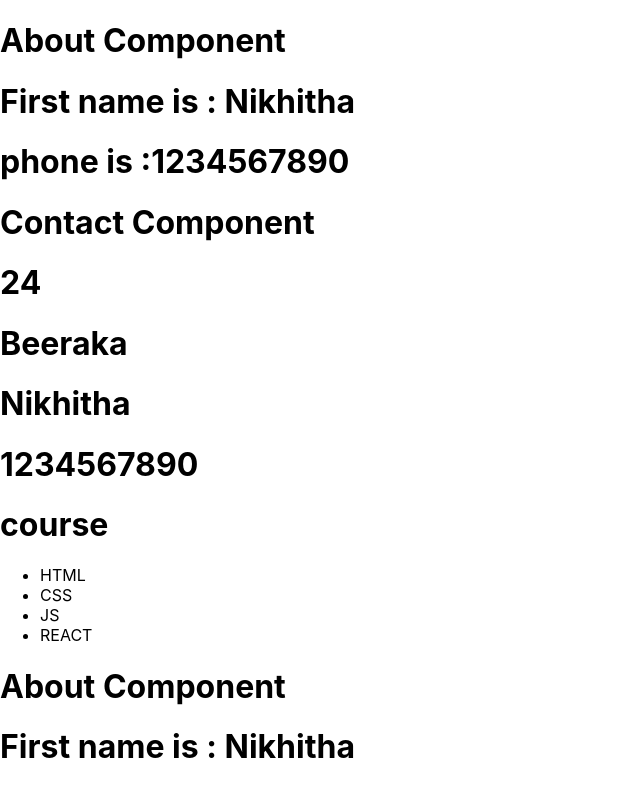
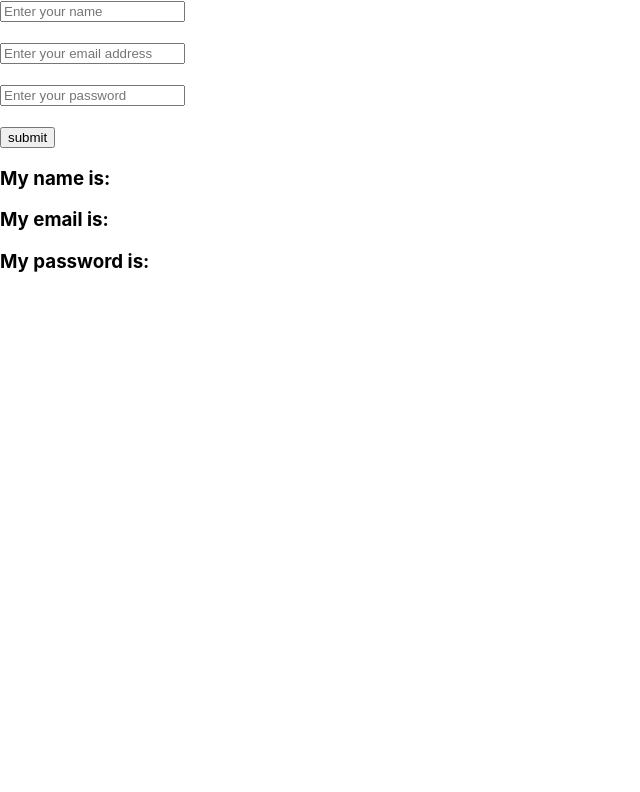
Before and after one commit to nikhitha2000/CUVETTE, a React (Create React App) app in the folder REACT/mayx/: page / in a window 1280 px wide. Shown: the top 792 px of the page, without its empty margins (0-640 px from the left). Built offline with nearby package versions, Linux system fonts and the light colour scheme.

Commit message:
Wednesday class

```diff
--- a/REACT/mayx/src/App.js
+++ b/REACT/mayx/src/App.js
@@ -1,13 +1,16 @@
 import React from 'react'
-import About from './components/About'
-var fName = "Nikhitha";
-var Phone =1234567890;
+import Counter from './components/Counter'
+import Theme from './components/Theme'
+import Forms from './components/Forms'
+import Form from './components/Form'
 
 function App() {
   return (
     <div>
-      <About firstName = {fName} phone = {Phone}/>
-      <About firstName = {fName} phone = {Phone}/>
+      {/* <Counter/> */}
+      {/* <Theme/> */}
+      {/* <Forms/> */}
+      <Form/>
       </div>
   )
 }
--- /dev/null
+++ b/REACT/mayx/src/components/Counter.js
@@ -0,0 +1,27 @@
+import React, { useState } from 'react'
+
+function Counter() {
+    const[count,setCount] = useState(0)
+    const[color,setColor] = useState("pink")
+    let myStyle = {
+        fontSize : '20px',
+        backgroundColor : color,
+        color : "white"
+
+    }
+  return (
+
+    <div style = {myStyle}>
+        <button onClick={()=>setColor("red")}>Red</button>
+        <button onClick={()=>setColor("Blue")}>Blue</button>
+        <button onClick={()=>setColor("Yellow")}>Yellow</button>
+        <button onClick={()=>setColor("Gray")}>Gray</button>
+
+        <h1>Counter : {count}</h1>
+        <button onClick={()=>setCount(count+1)}>Increment counter</button>
+
+    </div>
+  )
+}
+
+export default Counter
--- /dev/null
+++ b/REACT/mayx/src/components/Form.js
@@ -0,0 +1,29 @@
+import React, { useState } from 'react'
+
+function Form() {
+    const[Input,setInput] = useState({
+        name:"",
+        email:"",
+        password:"",
+    })
+  return (
+    <div>
+        <form>
+            <input type="text" placeholder = "Enter your name" value= {Input.name}onChange={(e)=>setInput((prev)=>({...prev,name:e.target.value}))}></input>
+            <br /><br />
+            <input type="email" placeholder = "Enter your email address" value= {Input.email}onChange={(e)=>setInput((prev)=>({...prev,email:e.target.value}))}></input>
+            <br /><br />
+            <input type="password" placeholder = "Enter your password" value = {Input.password}onChange={(e)=>setInput((prev)=>({...prev,password:e.target.value}))}></input>
+            <br /><br />
+            <input type = "submit" value= "submit"></input>
+        </form>
+        <div>
+            <h3>My name is: {Input.name}</h3>
+            <h3>My email is: {Input.email}</h3>
+            <h3>My password is: {Input.password}</h3>
+        </div>
+    </div>
+  )
+}
+
+export default Form
--- /dev/null
+++ b/REACT/mayx/src/components/Forms.js
@@ -0,0 +1,37 @@
+import React, { useState } from 'react'
+
+function Forms() {
+    const[name,setName] = useState("")
+    const[email,setEmail] = useState("")
+    const[password,setPassword] = useState("")
+    const[condition,setCondition] = useState(false)
+    function handleChange(e){
+        setName(e.target.value)
+    }
+    function handleSubmit(e){
+        e.preventDefault()
+        setCondition(true)
+    }
+  return (
+    <div>
+        <form onSubmit={handleSubmit}>
+            <input type="text" placeholder = "Enter your name" value= {name}onChange={handleChange}></input>
+            <br /><br />
+            <input type="email" placeholder = "Enter your email address" value= {email}onChange={(e)=>setEmail(e.target.value)}></input>
+            <br /><br />
+            <input type="password" placeholder = "Enter your password" value = {password}onChange={(e)=>setPassword(e.target.value)}></input>
+            <br /><br />
+            <input type = "submit" value= "submit"></input>
+        </form>
+        {condition && (
+                <div>
+                    <h3>My name is: {name}</h3>
+                    <h3>My email is: {email}</h3>
+                    <h3>My password is: {password}</h3>
+                </div>
+            )}
+    </div>
+  )
+}
+
+export default Forms
--- /dev/null
+++ b/REACT/mayx/src/components/Theme.js
@@ -0,0 +1,30 @@
+import React, { useState } from 'react'
+
+function Theme() {
+    // const [bgColor,setbgColor] = useState("white")
+    // const[Text,setText] = useState("Dark")
+    // const[color,setColor] = useState("black")
+    // function handlebgcolor(){
+    //     if(bgColor === "white"){
+    //         setText("Light")
+    //         setbgColor("black")
+    //         setColor("white")
+    //     }else{
+    //         setText("Dark")
+    //         setbgColor("white")
+    //         setColor("black")
+    //     }
+    // }
+    const [condition,setCondition] = useState(false)
+    function handlebgcolor(){
+        setCondition(!condition)
+    }
+  return (
+    <div style = {{backgroundColor:condition?"black":"white",height:"100vh"}}>
+        <button onClick={handlebgcolor}>{condition?"Light":"Dark"} Mode</button>
+        <h1 style= {{color:condition?"white":"black"}}>Hello Morrow</h1>
+    </div>
+  )
+}
+
+export default Theme
```
